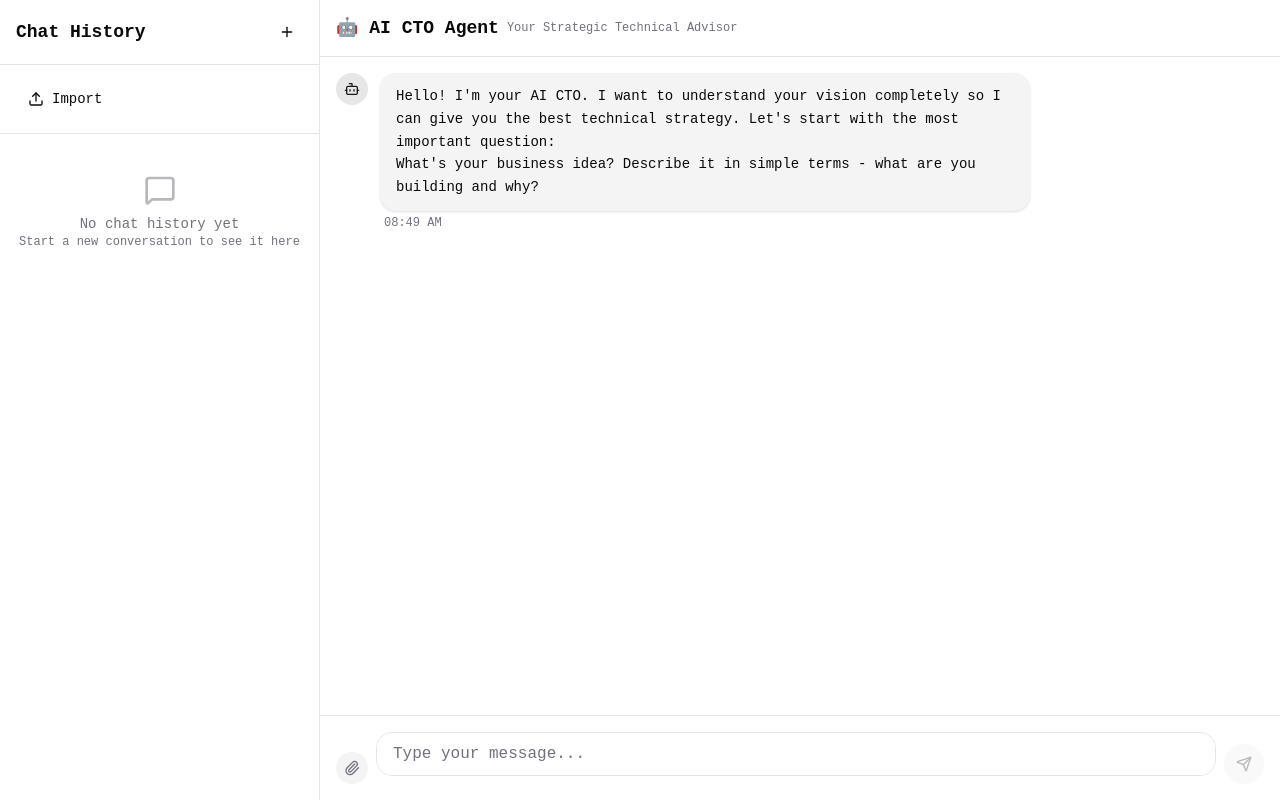
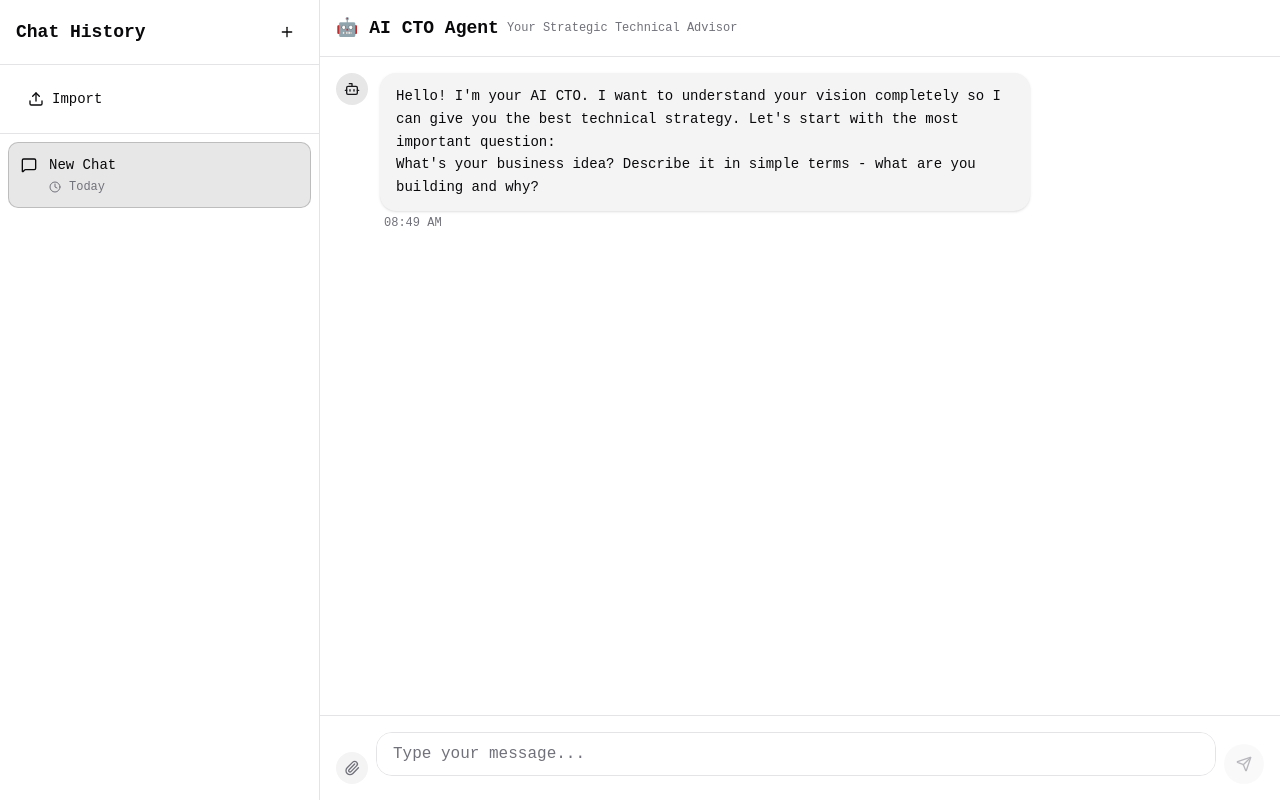
Before and after one commit to S4DIB/startup-world-cup, a Next.js app: page /chat in a window 1280 px wide. Built offline with nearby package versions, Linux system fonts and the light colour scheme; a web font is replaced by a local one.

Commit message:
hisotry tab added

```diff
--- a/src/components/chat/ChatContainer.tsx
+++ b/src/components/chat/ChatContainer.tsx
@@ -14,9 +14,18 @@ export function ChatContainer() {
   const [sidebarOpen, setSidebarOpen] = useState(true); // Show sidebar by default
   const messagesEndRef = useRef<HTMLDivElement>(null);
 
-  // Initialize with a new session if none exists
+  // Initialize with existing sessions or create a new one
   useEffect(() => {
     if (!currentSession) {
+      const existingSessions = chatStorage.getAllSessions();
+
+      if (existingSessions.length > 0) {
+        // Load the most recent session
+        const mostRecentSession = existingSessions[0];
+        setCurrentSession(mostRecentSession);
+        setMessages(mostRecentSession.messages);
+      } else {
+        // Create a new session only if no sessions exist
         const newSession = chatStorage.createSession();
         setCurrentSession(newSession);
         setMessages([
@@ -27,6 +36,7 @@ export function ChatContainer() {
             timestamp: new Date(),
           },
         ]);
+      }
     }
   }, [currentSession]);
 
@@ -53,6 +63,9 @@ export function ChatContainer() {
 
     // Save to storage immediately
     chatStorage.updateSession(currentSession.id, updatedMessages);
+
+    // Force sidebar refresh to show the new session immediately
+    window.dispatchEvent(new Event('chat-storage-update'));
 
     setIsLoading(true);
 
@@ -130,7 +143,7 @@ export function ChatContainer() {
 
     // Force a re-render of the sidebar
     setTimeout(() => {
-      window.dispatchEvent(new Event('storage'));
+      window.dispatchEvent(new Event('chat-storage-update'));
     }, 100);
   };
 
--- a/src/components/chat/ChatSidebar.tsx
+++ b/src/components/chat/ChatSidebar.tsx
@@ -42,10 +42,19 @@ export function ChatSidebar({
       loadSessions();
     };
 
+    const handleCustomStorageChange = () => {
+      loadSessions();
+    };
+
+    // Listen for storage events (between tabs)
     window.addEventListener('storage', handleStorageChange);
+
+    // Listen for custom events (same tab)
+    window.addEventListener('chat-storage-update', handleCustomStorageChange);
 
     return () => {
       window.removeEventListener('storage', handleStorageChange);
+      window.removeEventListener('chat-storage-update', handleCustomStorageChange);
     };
   }, []);
 
--- a/src/lib/chatStorage.ts
+++ b/src/lib/chatStorage.ts
@@ -139,6 +139,8 @@ class ChatStorage {
 
     try {
       localStorage.setItem(this.STORAGE_KEY, JSON.stringify(sessions));
+      // Dispatch custom event to notify components of storage update
+      window.dispatchEvent(new Event('chat-storage-update'));
     } catch (error) {
       console.error('Error saving chat sessions:', error);
     }
```
Lines whose indentation alone changed are shown as unchanged.
